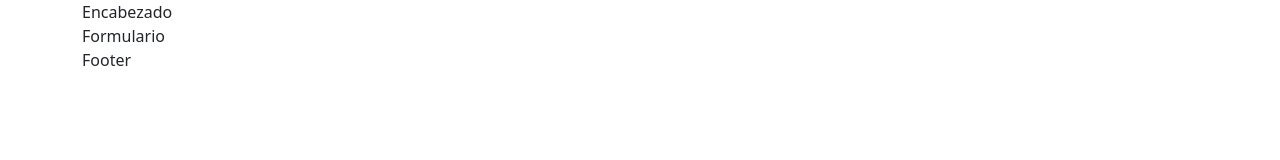
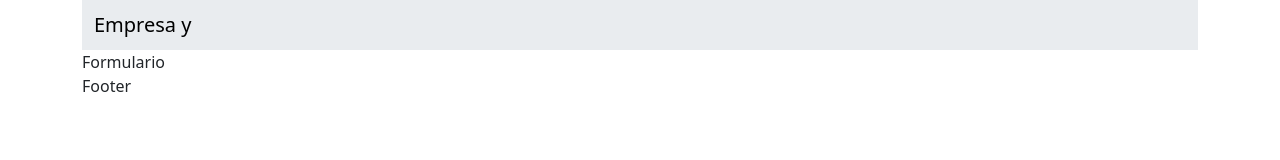
Before and after one commit to Julian-25/app-develop, a plain HTML site: page index.html in a window 1280 px wide. Drawn offline with nearby package versions, Linux system fonts and the light colour scheme.

Commit message:
Creacion de encabezado con boostrapo

```diff
--- a/index.html
+++ b/index.html
@@ -10,7 +10,11 @@
     <div class="container">
         <div class="row">
             <div class="col">
-                Encabezado
+                <nav class="navbar bg-body-secondary">
+                    <div class="container-fluid">
+                      <span class="navbar-brand mb-0 h1">Empresa y</span>
+                    </div>
+                </nav>
             </div>
         </div>
         <div class="row">
```
